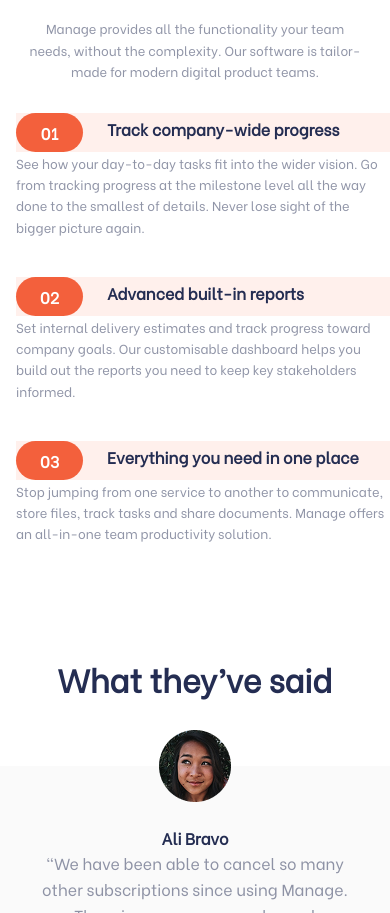
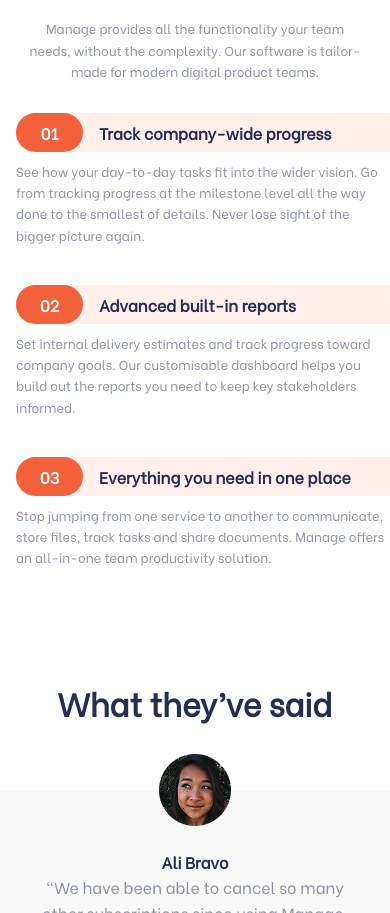
Before and after one commit to MahmoudKhaled246/figma-project, a plain HTML site: page index.html in a window 390 px wide. Shown: the part 942-1855 px from the top of the page. Drawn offline with Linux system fonts and the light colour scheme.

Commit message:
tazpet 4waya tafasyl

```diff
--- a/index.css
+++ b/index.css
@@ -354,10 +354,19 @@
           display: flex;
           align-items: center;
           gap: 24px;
+          margin-bottom: 8px;
 
           @media screen and (max-width: 992px) {
             /* tablet and mobile Design */
             background-color: #fff0ec;
+            border-top-left-radius: 39px;
+            border-bottom-left-radius: 39px;
+            gap: 32px;
+          }
+
+          @media screen and (max-width: 767px) {
+            /* mobile Design */
+            gap: 16px;
           }
 
           h3 {
@@ -366,7 +375,6 @@
             line-height: 145%;
             letter-spacing: 0px;
             color: #242d52;
-            padding-bottom: 8px;
           }
 
           p {
```
